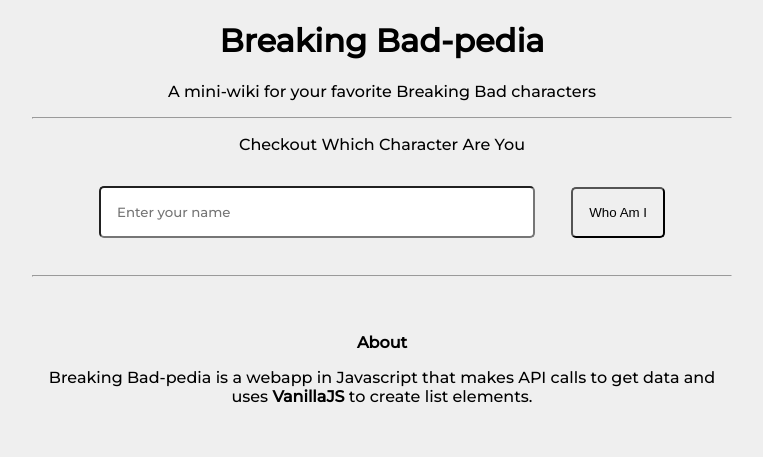
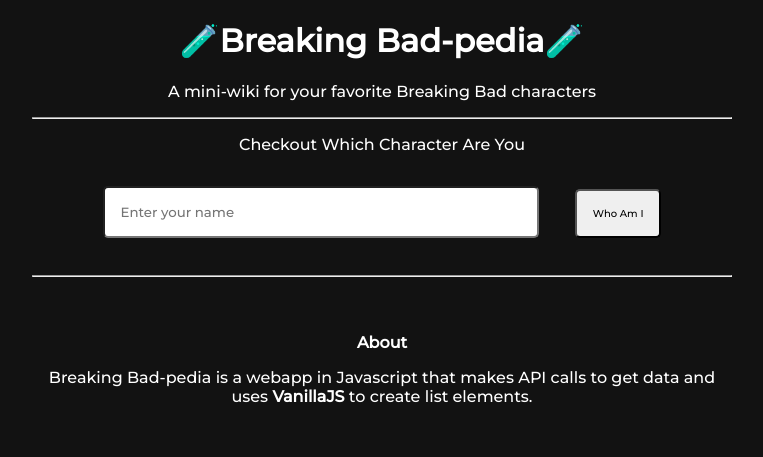
Before and after one commit to shanudjn/breakingbad-pedia, a plain HTML site: page index.html in a window 1280 px wide. Shown: the whole page, without its empty margins (258-1021 px from the left). Drawn offline with Linux system fonts and the light colour scheme; no server answers.

Commit message:
style : changed background color

```diff
--- a/index.html
+++ b/index.html
@@ -10,7 +10,7 @@
 </head>
 
 <body>
-    <h1>Breaking Bad-pedia</h1>
+    <h1><span>🧪</span>Breaking Bad-pedia<span>🧪</span></h1>
     <p>A mini-wiki for your favorite Breaking Bad characters</p>
     <hr>
     <div class="div-search">
--- a/styles.css
+++ b/styles.css
@@ -4,10 +4,11 @@ body{
     font-family: 'Montserrat', sans-serif;
     max-width: 700px;
     margin: auto;
-    background-color: #efefef;
+    background-color: #121212;
     /* margin: 1rem;
     padding: 1rem; */
     text-align: center;
+    color: white;
 }
 
 .div-search{
@@ -28,6 +29,8 @@ body{
     padding: 1rem;
     border-radius: 5px;
     /* border : none; */
+    font-family:'Montserrat', sans-serif;
+    font-size: 10px;
 
 }
 #character-list{
@@ -63,6 +66,7 @@ body{
 footer{
     padding: 2rem 1rem;
     text-align: center;
-    color: black;
+    color: white;
+
 
 }
```
